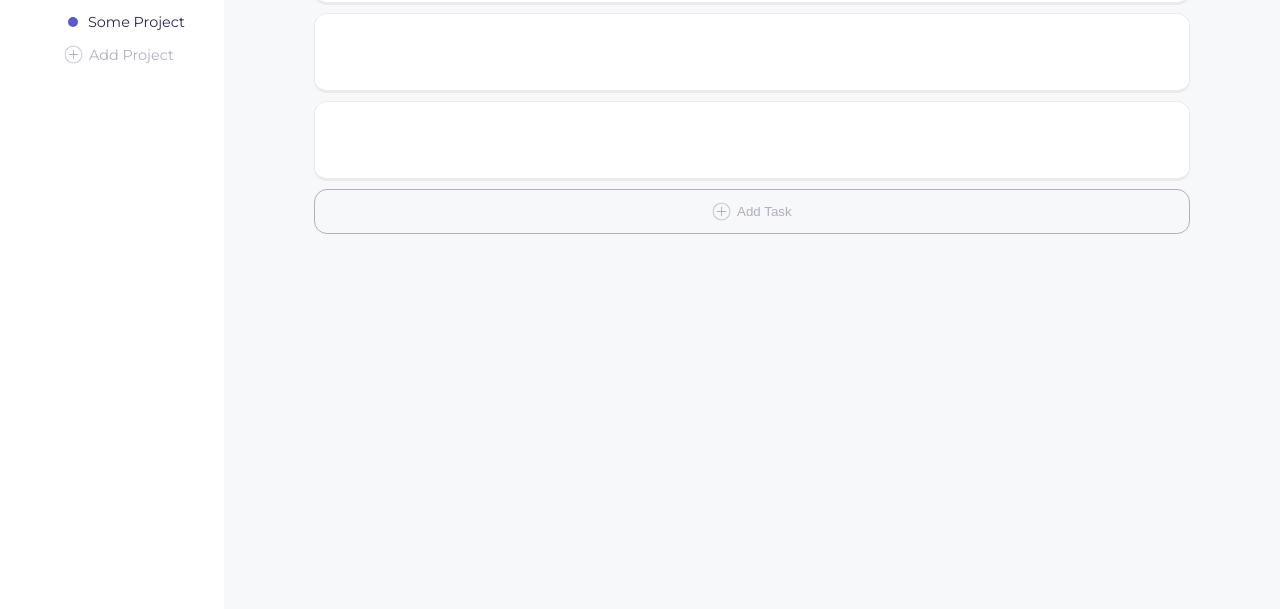
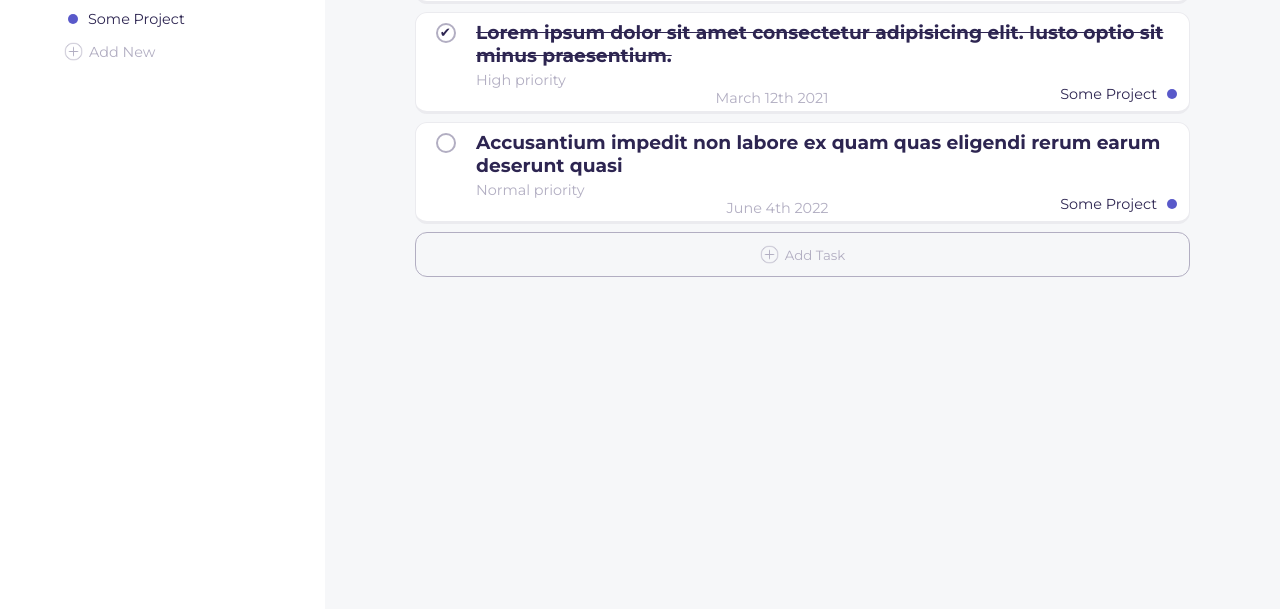
Before and after one commit to Orelba/todo-list, a plain HTML site: page index.html in a window 1280 px wide. Shown: the part 191-800 px from the top of the page. Drawn offline with Linux system fonts and the light colour scheme.

Commit message:
Improve task design, add new project modal

```diff
--- a/index.html
+++ b/index.html
@@ -10,6 +10,7 @@
   <link rel="preconnect" href="https://fonts.gstatic.com" crossorigin>
   <link href="https://fonts.googleapis.com/css2?family=Montserrat:wght@300;400;700&display=swap" rel="stylesheet">
   <link rel="stylesheet" href="style.css">
+  <link rel="shortcut icon" href="images/favicon-120.png" type="image/x-icon">
   <script defer src="index.js"></script>
 </head>
 
@@ -18,25 +19,31 @@
     <nav>
       <ul>
         <li>
-          <img src="images/today.png" alt="Today" height="28" width="28">
+          <img src="images/today.png" alt="Today" height="27" width="27">
           Today
         </li>
+
         <li>
-          <img src="images/week.png" alt="Week" height="28" width="28">
+          <img src="images/week.png" alt="Week" height="27" width="27">
           This week
         </li>
+
         <li>
-          <img src="images/folder.png" alt="Projects" height="28" width="28">
+          <img src="images/folder.png" alt="Projects" height="27" width="27">
           Projects
         </li>
+
         <ul class="project-list">
-          <li><div class="bulletpoint red"></div>General</li>
-          <li><div class="bulletpoint blue"></div>Some Project</li>
+          <li><span class="bulletpoint red-bg"></span>General</li>
+
+          <li><span class="bulletpoint blue-bg"></span>Some Project</li>
+
           <li class="add-project">
             <img src="images/plus.png" alt="Add" height="19" width="19">
-            Add Project
+            Add New
           </li>
         </ul>
+
       </ul>
     </nav>
 
@@ -45,13 +52,32 @@
       <div class="task-container">
         <h2>Tasks</h2>
         <article class="task">
-
+          <input type="checkbox" name="task-checkbox" id="task-checkbox">
+          <h3 class="task-title">Some title</h3>
+          <div class="priority">
+            <p class="task-priority">Low priority</p>
+            <p class="task-due-date">No due date</p>
+          </div>
+          <p class="task-project-name">General<span class="bulletpoint red-bg"></span></p>
         </article>
         <article class="task">
-
+          <input type="checkbox" name="task-checkbox" id="task-checkbox" checked>
+          <h3 class="task-title line-through">Lorem ipsum dolor sit amet consectetur adipisicing elit. Iusto optio sit
+            minus praesentium.</h3>
+          <div class="priority">
+            <p class="task-priority">High priority</p>
+            <p class="task-due-date">March 12th 2021</p>
+          </div>
+          <p class="task-project-name">Some Project<span class="bulletpoint blue-bg"></span></p>
         </article>
         <article class="task">
-
+          <input type="checkbox" name="task-checkbox" id="task-checkbox">
+          <h3 class="task-title">Accusantium impedit non labore ex quam quas eligendi rerum earum deserunt quasi</h3>
+          <div class="priority">
+            <p class="task-priority">Normal priority</p>
+            <p class="task-due-date">June 4th 2022</p>
+          </div>
+          <p class="task-project-name">Some Project<span class="bulletpoint blue-bg"></span></p>
         </article>
         <button class="add-task-btn">
           <img src="images/plus.png" alt="Add" height="19" width="19">
@@ -60,6 +86,19 @@
       </div>
     </main>
   </div>
+
+  <dialog class="modal">
+    <div class="modal-content">
+      <h3>Add new project</h3>
+
+      <input type="text" name="modal-project-name" id="modal-project-name-input" placeholder="Project's name">
+
+      <div class="modal-buttons">
+        <button class="modal-cancel-btn">Cancel</button>
+        <button class="modal-add-project-btn">Add project</button>
+      </div>
+    </div>
+  </dialog>
 </body>
 
 </html>
--- a/style.css
+++ b/style.css
@@ -1,11 +1,11 @@
 :root {
   --text-color: rgb(45, 37, 81);
-  --main-theme-color: rgb(247, 248, 250);
+  --main-theme-color: rgb(246, 247, 249);
   --secondary-theme-color: rgb(255, 255, 255);
-  --vivid-color: rgb(100, 63, 219);
-  --main-muted-color: rgb(178, 174, 194);
-  --secondary-muted-color: rgb(235, 235, 239);
-  --default-radius: 13px;
+  --vivid-color: rgb(99, 62, 218);
+  --muted-color: rgb(178, 174, 194);
+  --task-border-muted-color: rgb(235, 235, 239);
+  --default-radius: 12px;
 }
 
 * {
@@ -15,15 +15,22 @@
 }
 
 html {
+ font-size: 16px;
+}
+
+html * {
   font-family: 'Montserrat', sans-serif !important;
-  font-size: 16px !important;
-  color: var(--text-color) !important;
+  color: var(--text-color);
+}
+
+body {
+  background-color: var(--main-theme-color);
+  min-height: 100vh;
+  position: relative;
 }
 
 #content {
   display: flex;
-  min-height: 100vh;
-  background-color: var(--main-theme-color);
 }
 
 ul {
@@ -32,14 +39,19 @@ ul {
 
 nav {
   padding: 30px 20px;
-  width: 300px;
+  width: 325px;
   height: 100vh;
   background-color: var(--secondary-theme-color);
-  margin-right: 70px;
+  flex-shrink: 0;
 }
 
 nav li {
   padding: 8px;
+}
+
+nav li,
+.task-project-name {
+  font-size: 0.9rem;
   display: flex;
   align-items: center;
   border-radius: var(--default-radius);
@@ -52,16 +64,16 @@ nav li:hover {
 }
 
 nav li img,
-.add-task-btn img {
+button img {
   filter: invert(80%) sepia(8%) saturate(450%) hue-rotate(211deg) brightness(89%) contrast(86%);
 }
 
-nav li:hover img {
+nav li:hover img,
+button:hover img {
   filter: invert(26%) sepia(45%) saturate(5716%) hue-rotate(247deg) brightness(88%) contrast(94%);
 }
 
 .project-list {
-  font-size: 0.9rem;
   margin-left: 40px;
 }
 
@@ -71,26 +83,27 @@ nav li:hover img {
   height: var(--size);
   width: var(--size);
   border-radius: 20px;
+  flex-shrink: 0;
 }
 
 .add-project {
   padding: 6px 4px;
   gap: 6px;
-  color: var(--main-muted-color)
+  color: var(--muted-color);
 }
 
-.red {
+.red-bg {
   background-color: rgb(223, 97, 97);
 }
 
-.blue {
+.blue-bg {
   background-color: rgb(89, 89, 202);
 }
 
 main {
   width: 100%;
   padding: 30px 20px;
-  margin-right: 70px;
+  margin: 0 70px;
 }
 
 .main-heading {
@@ -102,25 +115,118 @@ main {
   margin-bottom: 18px;
 }
 
+/* Task */
 .task {
   background-color: var(--secondary-theme-color);
   min-width: 500px;
-  width: 100%;
-  height: 80px;
-  border: 1px solid var(--secondary-muted-color);
+  min-height: 70px;
+  border: 1px solid var(--task-border-muted-color);
   border-bottom-width: 3px;
   border-radius: var(--default-radius);
   margin-bottom: 8px;
+  padding: 8px 8px 4px 0;
+
+  display: grid;
+  grid-template: 1fr 36px / 60px repeat(2, 1fr);
+  grid-row-gap: 4px;
+}
+
+#task-checkbox,
+.task-project-name {
+  align-self: center;
+}
+
+#task-checkbox,
+.task-title {
+  align-self: start;
+}
+
+#task-checkbox {
+  justify-self: center;
+  margin-top: 2px;
+}
+
+.priority {
+  align-self: end;
+  grid-column: 2;
+  grid-row: 2;
+}
+
+.task-title {
+  grid-column: 2 / 4;
+  grid-row: 1;
+}
+
+.task-priority {
+  font-size: 0.9rem;
+  color: var(--muted-color);
+}
+
+.task-due-date {
+  font-size: 0.9rem;
+  color: var(--muted-color);
+  justify-self: end;
+}
+
+.task-project-name {
+  padding: 4px 4px 4px 8px;
+  place-self: end end;
+  grid-column: 3;
+  grid-row: 2;
+}
+
+/* Checkbox */
+input[type="checkbox"] {
+  --size: 20px;
+
+  position: relative;
+  height: var(--size);
+  width: var(--size);
+  appearance: none;
+  border: 2px solid var(--muted-color);
+  border-radius: 20px;
+  cursor: pointer;
+}
+
+input[type="checkbox"]:hover,
+input[type="checkbox"]:checked:hover {
+  border-color: var(--text-color);
+}
+
+input[type="checkbox"]::before {
+  position: absolute;
+  content: '\2714';
+  color: var(--text-color);
+  top: -1px;
+  right: 3px;
+  visibility: hidden;
+  opacity: 0;
+}
+
+input[type="checkbox"]:checked::before {
+  visibility: visible;
+  opacity: 1;
+  transition: 0.18s;
+}
+
+.line-through {
+  text-decoration: line-through;
+}
+
+button {
+  appearance: none;
+  cursor: pointer;
+  border: none;
+  border-radius: var(--default-radius);
 }
 
 .add-task-btn {
-  appearance: none;
-  border: 1px solid var(--main-muted-color);
-  color: var(--main-muted-color);
+  border: 1px solid var(--muted-color);
+  color: var(--muted-color);
   background-color: inherit;
   width: 100%;
   height: 45px;
-  border-radius: var(--default-radius);
+
   display: flex;
   align-items: center;
   justify-content: center;
@@ -128,5 +234,78 @@ main {
 }
 
 .add-task-btn:hover {
+  border-color: var(--vivid-color);
+  color: var(--vivid-color);
+}
 
+/* Overlay Modal */
+.modal {
+  --height: 234px;
+  --width: 404px;
+
+  background-color: var(--secondary-theme-color);
+  border: none;
+  border-radius: var(--default-radius);
+  height: var(--height);
+  width: var(--width);
+  padding: 27px;
+
+  position: fixed;
+  top: 50%;
+  left: 50%;
+  margin-top: calc(-1 * (var(--height) / 2));
+  margin-left: calc(-1 * (var(--width) / 2));
 }
+
+.modal::backdrop {
+  position: fixed;
+  top: 0;
+  left: 0;
+  right: 0;
+  bottom: 0;
+  background-color: rgba(77, 67, 117, 0.6);
+}
+
+#modal-project-name-input {
+  appearance: none;
+  border: none;
+  border-radius: var(--default-radius);
+  background-color: var(--main-theme-color);
+  height: 49px;
+  width: 100%;
+  padding: 15px 25px;
+}
+
+#modal-project-name-input:focus {
+  outline: none;
+}
+
+.modal-buttons {
+  display: flex;
+  gap: 20px;
+  width: 100%;
+  justify-content: center;
+}
+
+.modal button {
+  font-weight: 600;
+  height: 48px;
+  min-width: 120px;
+}
+
+.modal-cancel-btn {
+  background-color: inherit;
+  color: var(--vivid-color);
+  border: 1px solid var(--vivid-color);
+}
+
+.modal-add-project-btn {
+  background-color: var(--vivid-color);
+  color: var(--secondary-theme-color);
+}
+
+#modal-project-name-input,
+.modal h4,
+.modal-buttons {
+  margin-top: 30px;
+}
```
Also changed, not shown: images/favicon-120.png (added).
